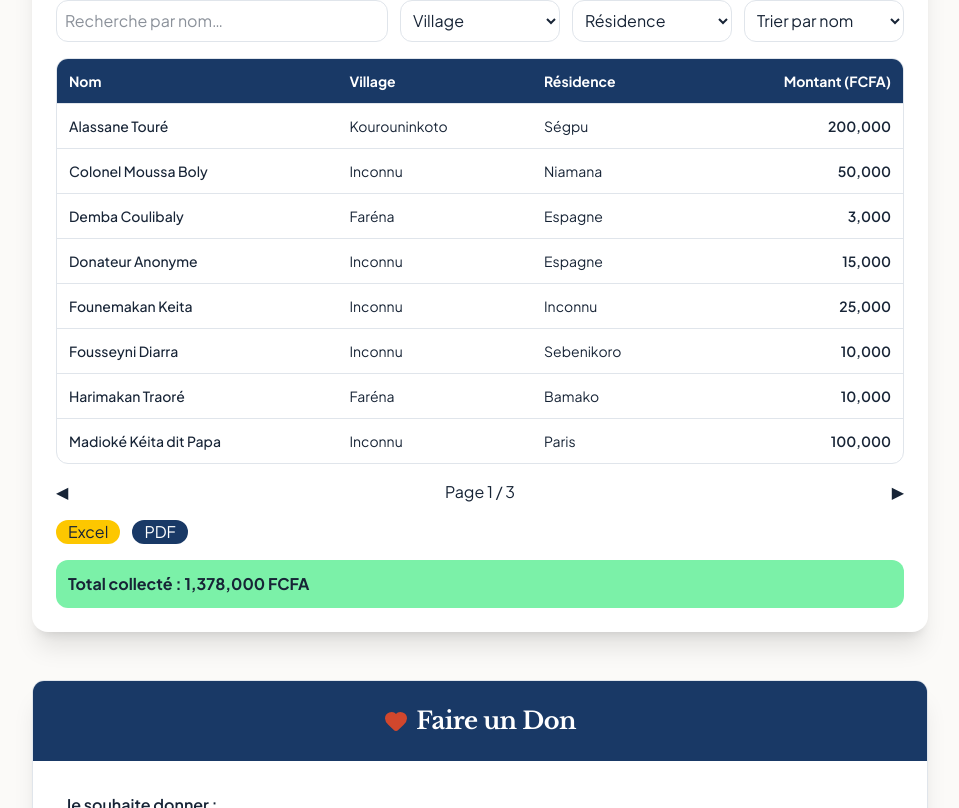
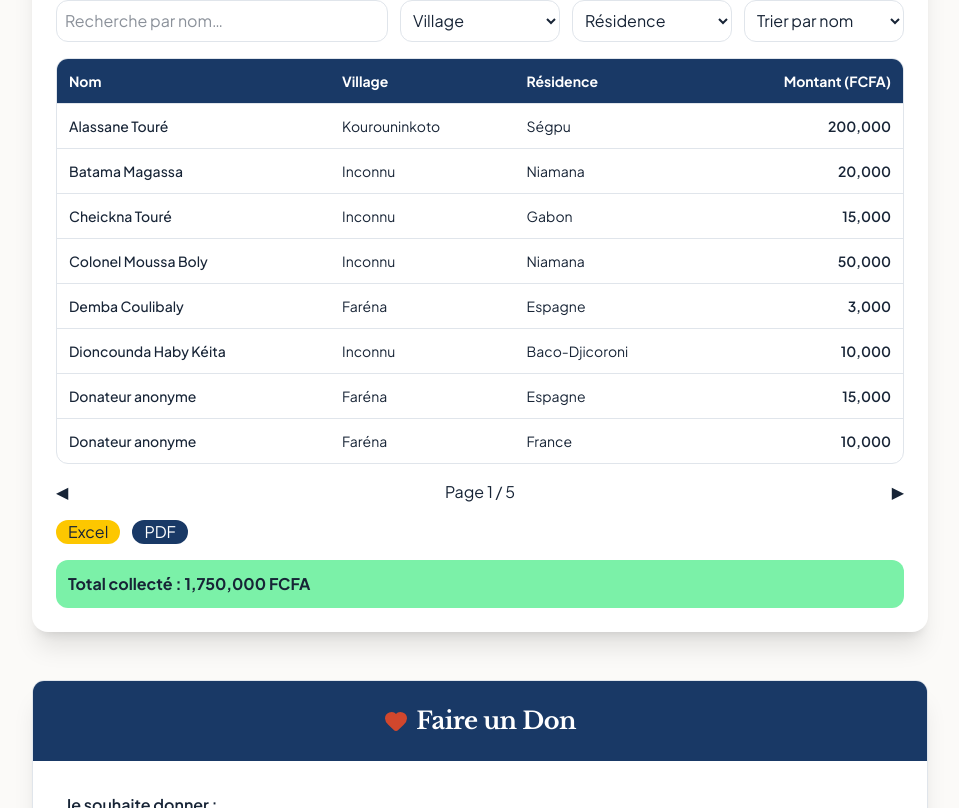
Before and after one commit to Modibo-Keita/EduCentenaire, a React (Vite) app: page /don in a window 1280 px wide. Shown: the part 740-1548 px from the top of the page, without its empty margins (160-1119 px from the left). Built offline with nearby package versions, Linux system fonts and the light colour scheme.

Commit message:
6ème commit: apropos du centenaire et ajout donateurs

```diff
--- a/src/components/FirstPromotion/students-data.ts
+++ b/src/components/FirstPromotion/students-data.ts
@@ -11,7 +11,7 @@ export interface Student {
 
 export const firstPromotionStudents: Student[] = [
   {
-    name: "Madeira Keita",
+    name: "Madeira Kéïta",
     village: "Kourouninkoto",
     year: 1925,
     photo: madeira,
@@ -29,7 +29,7 @@ export const firstPromotionStudents: Student[] = [
     photo: placeholder,
   },
   {
-    name: "Tapa Keita",
+    name: "Tapa Kéïta",
     village: "Didenko",
     year: 1925,
     photo: placeholder,
@@ -89,13 +89,13 @@ export const firstPromotionStudents: Student[] = [
     photo: placeholder,
   },
   {
-    name: "Keman Keita",
+    name: "Keman Kéïta",
     village: "Guetala",
     year: 1925,
     photo: placeholder,
   },
   {
-    name: "Kamissa Namake Keita",
+    name: "Kamissa Namake Kéïta",
     village: "Karega",
     year: 1925,
     photo: placeholder,
@@ -138,8 +138,8 @@ export const firstPromotionStudents: Student[] = [
   },
   //   d'autres promotions
   {
-    name: "Mamadou N Keita Moro ",
-    village: "Farena ",
+    name: "Mamadou N. Kéïta dit Moro ",
+    village: "Faréna ",
     year: 1960,
     photo: placeholder,
   },
@@ -180,13 +180,13 @@ export const firstPromotionStudents: Student[] = [
     photo: placeholder,
   },
   {
-    name: "Oudé Keita",
+    name: "Oudé Kéïta",
     village: "Faréna",
     year: 1996,
     photo: placeholder,
   },
   {
-    name: "Bana Keita",
+    name: "Bana Kéïta",
     village: "Faréna",
     year: 1996,
     photo: placeholder,
@@ -210,7 +210,7 @@ export const firstPromotionStudents: Student[] = [
     photo: placeholder,
   },
   {
-    name: "Balla Keita",
+    name: "Balla Kéïta",
     village: "Guétala",
     year: 2010,
     photo: placeholder,
@@ -222,26 +222,26 @@ export const firstPromotionStudents: Student[] = [
     photo: placeholder,
   },
   {
-    name: "Modibo D. Keita",
-    village: "Farena",
+    name: "Modibo D. Kéïta",
+    village: "Faréna",
     year: 2010,
     photo: placeholder,
   },
   {
-    name: "Diakaridia Keita",
-    village: "Farena",
+    name: "Diakaridia Kéïta",
+    village: "Faréna",
     year: 2008,
     photo: placeholder,
   },
   {
-    name: "Mamou Keita",
-    village: "Farena",
+    name: "Mamou Kéïta",
+    village: "Faréna",
     year: 2008,
     photo: placeholder,
   },
   {
-    name: "Mamadou Sayon Keita",
-    village: "Farena",
+    name: "Mamadou Sayon Kéïta",
+    village: "Faréna",
     year: 2008,
     photo: placeholder,
   },
--- a/src/components/donors/DonorsList.tsx
+++ b/src/components/donors/DonorsList.tsx
@@ -13,13 +13,13 @@ export const donors: Donor[] = [
     amount: 15000,
   },
   {
-    name: "Founemakan Keita",
+    name: "Founemakan Kéïta",
     village: "Inconnu",
     residence: "Inconnu",
     amount: 25000,
   },
   {
-    name: "Pr. Adama Keita",
+    name: "Pr. Adama Kéïta",
     village: "Faréna",
     residence: "Bamako",
     amount: 10000,
@@ -51,7 +51,7 @@ export const donors: Donor[] = [
   {
     name: "Madioké Kéita dit Papa",
     village: "Inconnu",
-    residence: "Paris",
+    residence: "France",
     amount: 100000,
   },
   {
@@ -73,7 +73,7 @@ export const donors: Donor[] = [
     amount: 10000,
   },
   {
-    name: "Mamadou S. Keita dit Do",
+    name: "Mamadou S. Kéïta dit Do",
     village: "Faréna",
     residence: "Bamako",
     amount: 10000,
@@ -111,11 +111,125 @@ export const donors: Donor[] = [
   {
     name: "Sékou Magassa",
     village: "Séféto",
-    residence: " Paris",
+    residence: " France",
     amount: 725000,
   },
+  {
+    name: "Hawa Touré",
+    village: "Kourouninkoto",
+    residence: "France",
+    amount: 31000,
+  },
+  {
+    name: "Lassana Kéita",
+    village: "Kourouninkoto",
+    residence: "France",
+    amount: 10000,
+  },
+  {
+    name: "Oudé Kéita",
+    village: "Faréna",
+    residence: "Kita",
+    amount: 25000,
+  },
+  {
+    name: "Mme Kéita Dado Bassy",
+    village: "Faréna",
+    residence: "Bamako",
+    amount: 20000,
+  },
+  {
+    name: "Ntji Sidibé",
+    village: "Inconnu",
+    residence: "Kalabancoura",
+    amount: 100000,
+  },
+  {
+    name: "Batama Magassa",
+    village: "Inconnu",
+    residence: "Niamana",
+    amount: 20000,
+  },
+  {
+    name: "Goulou Moussa Traoré",
+    village: "Kourouninkoto",
+    residence: "Bamako",
+    amount: 25000,
+  },
+  {
+    name: "Gaoussou Kanté",
+    village: "Inconnu",
+    residence: "France",
+    amount: 50000,
+  },
+  {
+    name: "Cheickna Touré",
+    village: "Inconnu",
+    residence: "Gabon",
+    amount: 15000,
+  },
+  {
+    name: "Mamadou Kéïta",
+    village: "Inconnu",
+    residence: "Gabon",
+    amount: 10000,
+  },
+  {
+    name: "Hakan Kobate",
+    village: "Inconnu",
+    residence: "Gabon",
+    amount: 10000,
+  },
+  {
+    name: "Dioncounda Haby Kéita",
+    village: "Inconnu",
+    residence: "Baco-Djicoroni",
+    amount: 10000,
+  },
+  {
+    name: "Ousmane Diarra",
+    village: "Faréna",
+    residence: "Dougoulakoro",
+    amount: 5000,
+  },
+  {
+    name: "Donateur anonyme",
+    village: "Faréna",
+    residence: "Espagne",
+    amount: 15000,
+  },
+  {
+    name: "Symballa Diarra",
+    village: "Faréna",
+    residence: "Italie",
+    amount: 11000,
+  },
+  {
+    name: "Moriba Kéita",
+    village: "Faréna",
+    residence: "Italie",
+    amount: 5000,
+  },
+  {
+    name: "Donateur anonyme",
+    village: "Faréna",
+    residence: "France",
+    amount: 10000,
+  },
   // {
-  //   name: " ",
+  //   name: "",
+  //   village: " ",
+  //   residence: " ",
+  //   amount: 10000,
+  // },
+  // {
+  //   name: "",
+  //   village: " ",
+  //   residence: " ",
+  //   amount: 10000,
+  // },
+  // {
+  //   name: "",
   //   village: " ",
   //   residence: " ",
   //   amount: 10000,
--- a/src/pages/history.tsx
+++ b/src/pages/history.tsx
@@ -81,8 +81,7 @@ export default function History() {
               100 ans d'Histoire
             </h1>
             <p className="text-lg md:text-xl text-primary-foreground/80 max-w-2xl mx-auto leading-relaxed font-light">
-              De 1925 à nos jours, découvrez les grandes étapes qui ont façonné
-              Groupe Scolaire Mamadou Madéira Keita de Kourouninkoto.
+              De 1925 à nos jours, découvrez les grandes étapes qui ont façonné l'école fondamentale Mamadou Madéira Keita de Kourouninkoto.
             </p>
           </div>
         </div>
@@ -166,11 +165,11 @@ export default function History() {
       {/* <FirstPromotion /> */}
       <div className="container mx-auto px-4 py-12">
         <h2 className="text-3xl font-serif font-bold mb-8 text-primary">
-          Première Promotion (1925)
+          Promtions Emblématiques (1925 - 2025)
         </h2>
 
         <p className="text-muted-foreground max-w-2xl mb-10">
-          Retrouvez la première génération d'élèves qui ont marqué le début de
+          Retrouvez ici quelques générations d'élèves qui ont marqué
           notre grande aventure éducative.
         </p>
 
--- a/src/pages/home.tsx
+++ b/src/pages/home.tsx
@@ -90,32 +90,6 @@ export default function Home() {
                 </p>
               </div>
             </div> */}
-            {/* google map */}
-            <section className="py-16 bg-[#E9FBEF]">
-              <div className="container mx-auto px-4">
-                {/* Titre */}
-                <h2 className="text-3xl font-serif font-bold text-center text-primary mb-4">
-                  Localisation de Kourouninkoto
-                </h2>
-                <p className="text-center text-muted-foreground max-w-2xl mx-auto mb-10">
-                  Découvrez où se situe Kourouninkoto, berceau historique de
-                  l’École Fondamentale fondée il y a un siècle.
-                </p>
-
-                {/* Carte */}
-                <div className="w-full overflow-hidden rounded-2xl shadow-xl border border-border/40">
-                  <iframe
-                    title="Kourouninkoto Map"
-                    width="100%"
-                    height="380"
-                    loading="lazy"
-                    referrerPolicy="no-referrer-when-downgrade"
-                    className="rounded-2xl"
-                    src="https://www.google.com/maps/embed?pb=!1m18!1m12!1m3!1d11497.58068432129!2d-10.856!3d13.15!2m3!1f0!2f0!3f0!3m2!1i1024!2i768!4f13.1!3m3!1m2!1s0xe51b0c8d32df9a7%3A0x8bc2c1d2e2ff2c26!2sKourouninkoto!5e1!3m2!1sfr!2sml!4v1706200000000"
-                  ></iframe>
-                </div>
-              </div>
-            </section>
 
             <div className="lg:w-1/2">
               <h2 className="text-black font-bold tracking-widest uppercase text-sm mb-4">
@@ -123,33 +97,30 @@ export default function Home() {
               </h2>
               <h3 className="text-4xl md:text-5xl font-serif font-bold text-foreground mb-8 leading-tight">
                 A propos du, <br />
-                <span className="text-primary">Centanire</span>
+                <span className="text-primary">Centenaire</span>
               </h3>
 
               <div className="prose prose-lg text-muted-foreground space-y-6">
                 <p>
-                  Situé au cœur de la région de Kita, Kourouninkoto est l''un
-                  des villages importants du Kaarta (un espace geographique
-                  herité du royaume historique massassi de Kaarta) mais surtout
-                  un village carrefour ce qui lui a valu de voir batir sur son
-                  sol, l'une des premières écoles du soudan français de la
-                  période coloniale. Une terre d'histoire de traditions de
-                  culture et d'hospitalité malienne. Fondée sur des terres
-                  fertiles et entourée de collines et d'arbres centenaires,
-                  notre communauté incarne l'harmonie entre tradition et
-                  ouverture vers l'avenir.
+                  Kourouninkoto est un village important du Kaarta, un espace
+                  historique hérité de l’ancien royaume Massassi de Kaarta.
+                  Village de passage et de rencontres, il a naturellement
+                  accueilli l’une des premières écoles du Soudan français à
+                  l’époque coloniale. Entouré de collines, de terres fertiles et
+                  d’arbres centenaires, le village est reconnu pour son
+                  histoire, sa culture et son hospitalité.
                 </p>
                 <p>
-                  Depuis 1925, notre village est le gardien de l'École
-                  Fondamentale, véritable institution qui a vu grandir des
-                  générations d'élèves. Kourouninkoto n'est pas seulement un
-                  lieu géographique, c'est une mémoire vivante, un espace où
-                  l'éducation est célébrée comme le pilier de notre
-                  développement commun.
+                  Depuis 100 ans, l’École Fondamentale de Kourouninkoto joue un
+                  rôle central dans la vie de la communauté. Elle a formé des
+                  générations d’élèves et continue d’être un pilier du
+                  développement local. Kourouninkoto, ce n’est pas seulement un
+                  lieu. C’est une mémoire vivante, où l’éducation est au cœur de
+                  l’avenir.
                 </p>
               </div>
 
-              <div className="mt-10 grid grid-cols-2 gap-6">
+              {/* <div className="mt-10 grid grid-cols-2 gap-6">
                 <div className="bg-secondary/10 p-6 rounded-lg border border-secondary/20">
                   <MapPin className="h-8 w-8 text-primary mb-3" />
                   <h4 className="font-bold text-foreground mb-1">
@@ -166,7 +137,7 @@ export default function Home() {
                     Accueillante & Historique
                   </p>
                 </div>
-              </div>
+              </div> */}
             </div>
           </div>
         </div>
@@ -177,6 +148,33 @@ export default function Home() {
 
       {/* Journey Map Section */}
       <JourneyMap />
+
+      {/* google map */}
+      <section className="py-16 bg-[#E9FBEF]">
+        <div className="container mx-auto px-4">
+          {/* Titre */}
+          <h2 className="text-3xl font-serif font-bold text-center text-primary mb-4">
+            Localisation de Kourouninkoto
+          </h2>
+          <p className="text-center text-muted-foreground max-w-2xl mx-auto mb-10">
+            Découvrez où se situe Kourouninkoto, berceau historique de l’École
+            Fondamentale fondée il y a un siècle.
+          </p>
+
+          {/* Carte */}
+          <div className="w-full overflow-hidden rounded-2xl shadow-xl border border-border/40">
+            <iframe
+              title="Kourouninkoto Map"
+              width="100%"
+              height="380"
+              loading="lazy"
+              referrerPolicy="no-referrer-when-downgrade"
+              className="rounded-2xl"
+              src="https://www.google.com/maps/embed?pb=!1m18!1m12!1m3!1d11497.58068432129!2d-10.856!3d13.15!2m3!1f0!2f0!3f0!3m2!1i1024!2i768!4f13.1!3m3!1m2!1s0xe51b0c8d32df9a7%3A0x8bc2c1d2e2ff2c26!2sKourouninkoto!5e1!3m2!1sfr!2sml!4v1706200000000"
+            ></iframe>
+          </div>
+        </div>
+      </section>
 
       {/* Key Info Grid */}
       <section className="py-20 bg-primary text-white">
```
